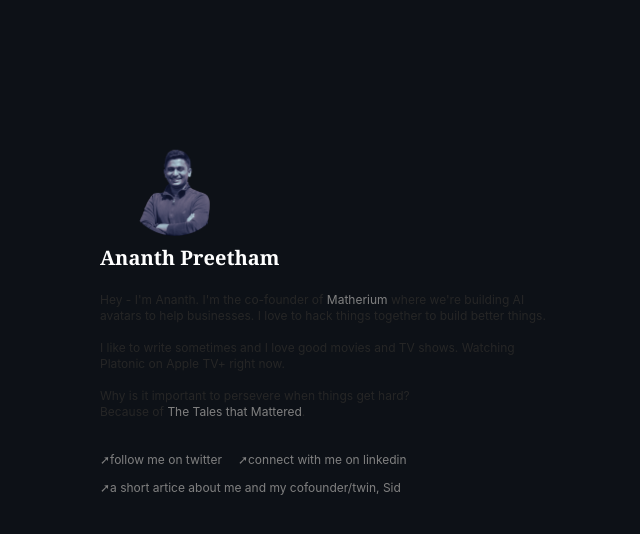
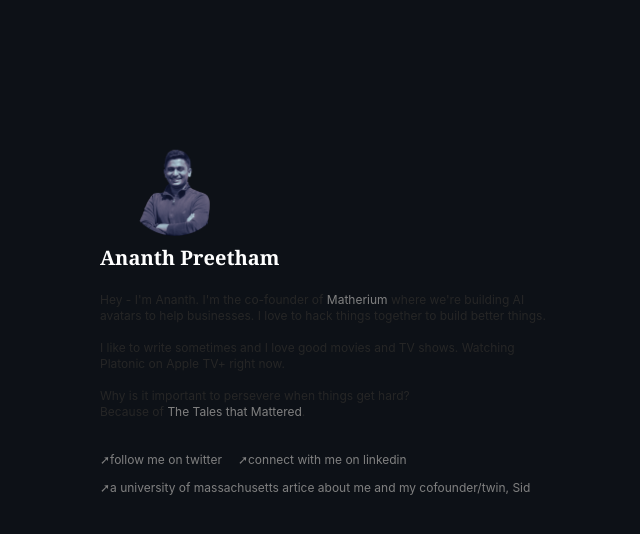
Before and after one commit to infinityp913/ananthp, a Next.js app: page / in a window 1280 px wide. Shown: the top 534 px of the page, without its empty margins (310-950 px from the left). Built offline with nearby package versions, Linux system fonts and the light colour scheme.

Commit message:
rephrase

```diff
--- a/pages/index.js
+++ b/pages/index.js
@@ -78,7 +78,7 @@ export default function Home() {
                   href="https://www.umass.edu/gateway/article/2022-senior-series-ananth-and-sid-preetham"
                 >
                   <p className="h-7">
-                    ➚a short artice about me and my cofounder/twin, Sid
+                    ➚a university of massachusetts artice about me and my cofounder/twin, Sid
                   </p>
                 </a>
               </li>
```
